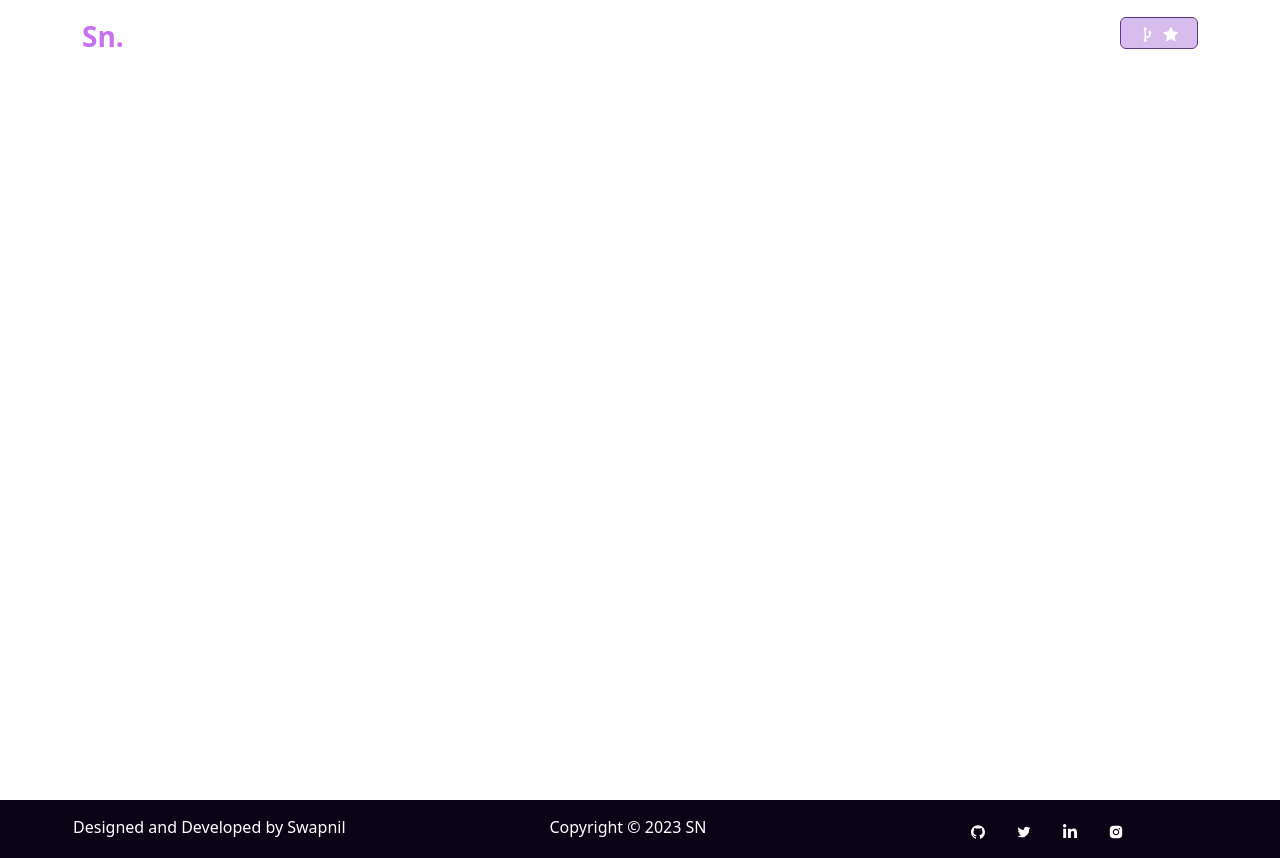
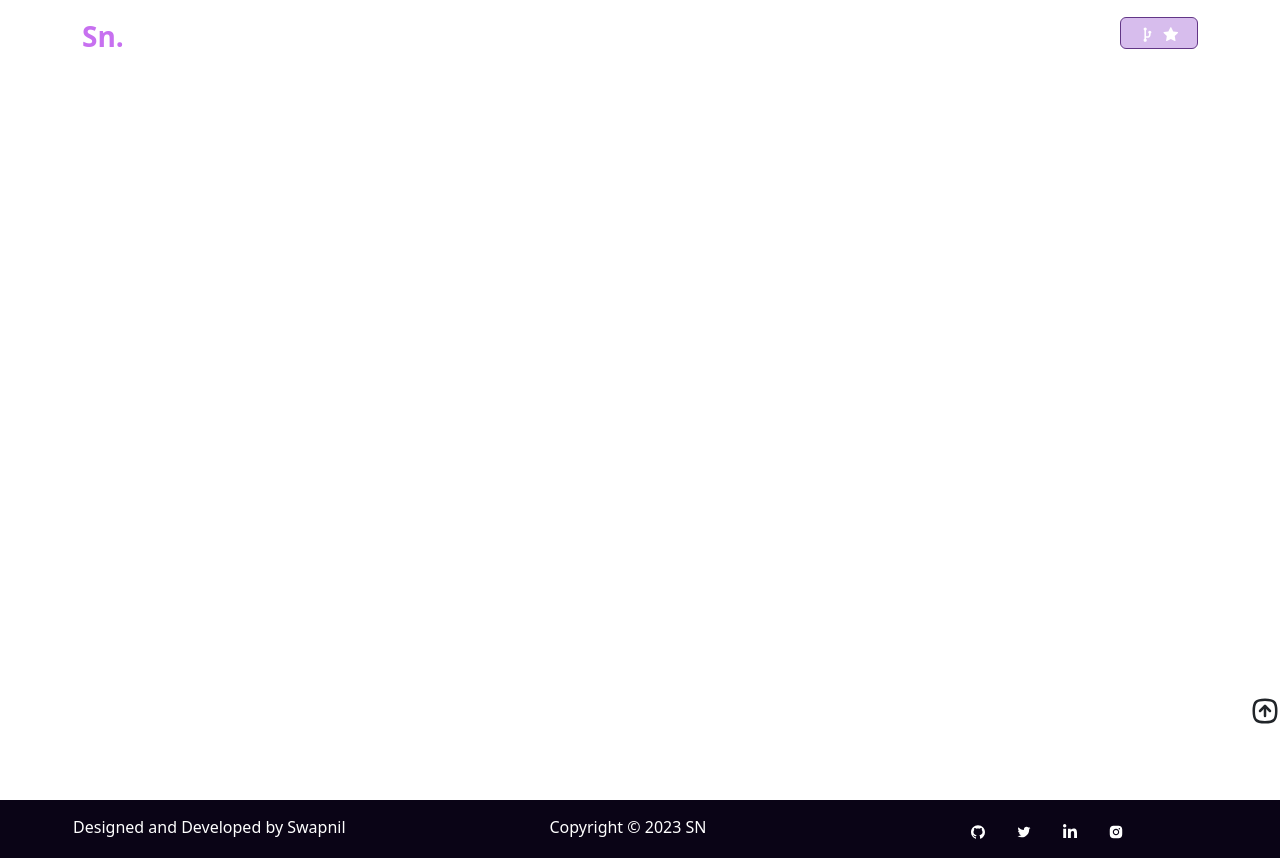
Before and after one commit to swapnilkr/CodeGraffiti, a React (Create React App) app: page / in a window 1280 px wide. Built offline with nearby package versions, Linux system fonts and the light colour scheme.

Commit message:
Integrated ScrollToTop

```diff
--- a/src/App.js
+++ b/src/App.js
@@ -8,7 +8,7 @@ import {
   Routes,
   Navigate
 } from "react-router-dom";
-
+import ScrollToTop from "./components/ScrollToTop";
 import "./style.css";
 import "./App.css";
 import "bootstrap/dist/css/bootstrap.min.css";
@@ -30,6 +30,7 @@ function App() {
     <Router>
       <Preloader startup={startup} />
       <NavBar />
+      <ScrollToTop />
       <Footer />
     </Router>
 
--- /dev/null
+++ b/src/components/ScrollToTop.js
@@ -0,0 +1,31 @@
+import { useEffect } from "react";
+import { useLocation } from "react-router-dom";
+import { TbSquareRoundedArrowUp } from "react-icons/tb";
+
+function ScrollToTop() {
+
+    const { pathname } = useLocation();
+    useEffect(() => {
+        navigateToTop();
+    }, [pathname]);
+
+    function navigateToTop() {
+        window.scrollTo(0, 0);
+    }
+
+    let styleObj = {
+        height: "30px",
+        position: "fixed",
+        maxWidth: "100%",
+        width: "30px",
+        top: "87%",
+        right: "0%",
+        maxHeight: "100%",
+    }
+
+    return (
+        <TbSquareRoundedArrowUp style={styleObj} onClick={navigateToTop}/>
+    );
+}
+
+export default ScrollToTop;
```
